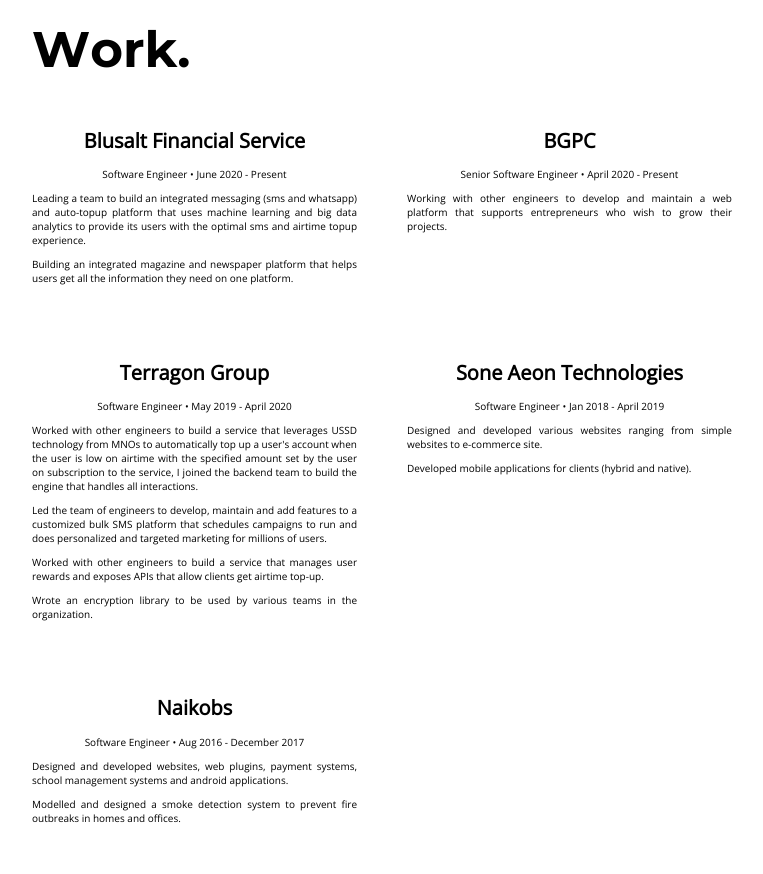
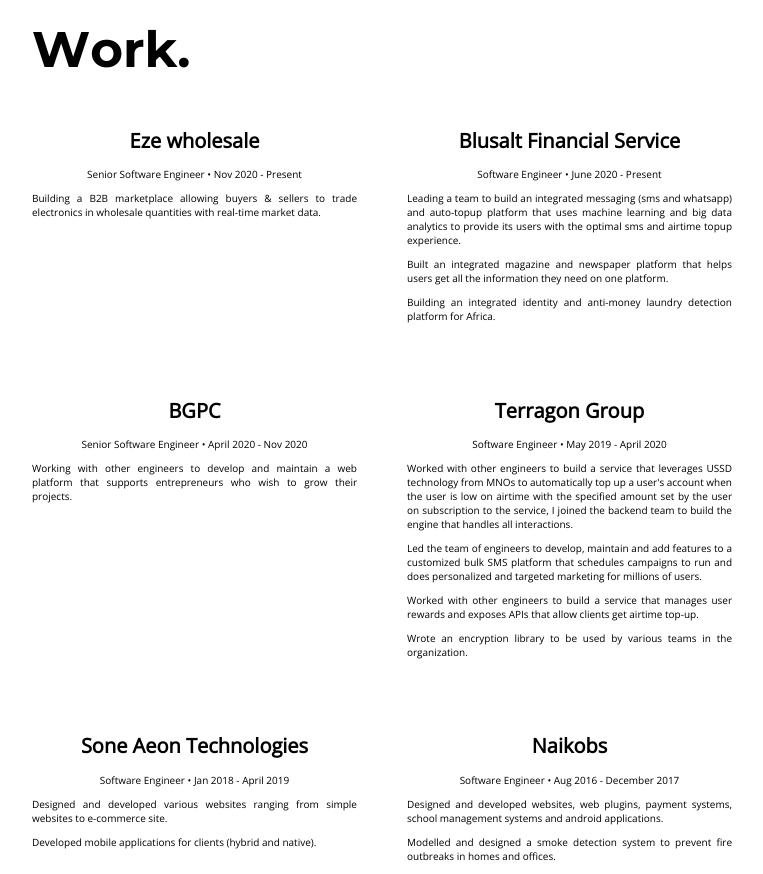
Before and after one commit to drexlar5/my-portfolio, a React (Create React App) app: page / in a window 1280 px wide. Shown: the part 1900-2774 px from the top of the page, without its empty margins (28-791 px from the left). Built offline with nearby package versions, Linux system fonts and the light colour scheme.

Commit message:
update work experience

```diff
--- a/src/yourdata.js
+++ b/src/yourdata.js
@@ -92,28 +92,37 @@
   works: [
     {
       id: 1, //DO NOT CHANGE THIS (Please)😅
+      title: "Eze wholesale",
+      service: "Senior Software Engineer",
+      date: "Nov 2020 - Present",
+      workDescription: [
+        `Building a B2B marketplace allowing buyers & sellers to trade electronics in wholesale quantities with real-time market data.`,
+      ]
+    },
+    {
+      id: 2, //DO NOT CHANGE THIS (Please)😅
       title: "Blusalt Financial Service",
       service: "Software Engineer",
       date: "June 2020 - Present",
       workDescription: [
         `Leading a team to build an integrated messaging (sms and whatsapp) and auto-topup platform that uses machine learning and big data analytics to provide its users with the optimal sms and airtime topup experience.`,
 
-        `Building an integrated magazine and newspaper platform that helps users get all the information they need on one platform.`,
-      ],
-      url: "https://radiant-garden-17845.herokuapp.com/",
-    },
-    {
-      id: 2, //DO NOT CHANGE THIS (Please)😅
-      title: "BGPC",
-      service: "Senior Software Engineer",
-      date: "April 2020 - Present",
-      workDescription: [
-        `Working with other engineers to develop and maintain a web platform that supports entrepreneurs who wish to grow their projects.`,
-      ],
-      url: "https://radiant-garden-17845.herokuapp.com/",
+        `Built an integrated magazine and newspaper platform that helps users get all the information they need on one platform.`,
+
+        `Building an integrated identity and anti-money laundry detection platform for Africa.`
+      ]
     },
     {
       id: 3, //DO NOT CHANGE THIS (Please)😅
+      title: "BGPC",
+      service: "Senior Software Engineer",
+      date: "April 2020 - Nov 2020",
+      workDescription: [
+        `Working with other engineers to develop and maintain a web platform that supports entrepreneurs who wish to grow their projects.`,
+      ]
+    },
+    {
+      id: 4, //DO NOT CHANGE THIS (Please)😅
       title: "Terragon Group", //Project Title - Add Your Project Title Here
       service: "Software Engineer", // Add Your Service Type Here
       //Project Image - Add Your Project Image Here
@@ -126,24 +135,20 @@
         `Worked with other engineers to build a service that manages user rewards and exposes APIs that allow clients get airtime top-up.`,
 
         `Wrote an encryption library to be used by various teams in the organization.`,
-      ],
-      //Project URL - Add Your Project Url Here
-      url: "https://play.google.com/store/apps/details?id=com.savests.main",
+      ]
     },
     {
-      id: 4, //DO NOT CHANGE THIS (Please)😅
+      id: 5, //DO NOT CHANGE THIS (Please)😅
       title: "Sone Aeon Technologies",
       service: "Software Engineer",
       date: "Jan 2018 - April 2019",
       workDescription: [
         `Designed and developed various websites ranging from simple websites to e-commerce site.`,
         `Developed mobile applications for clients (hybrid and native).`,
-      ],
-      url:
-        "https://play.google.com/store/apps/details?id=com.agboolamichael.apptiku",
+      ]
     },
     {
-      id: 5, //DO NOT CHANGE THIS (Please)😅
+      id: 6, //DO NOT CHANGE THIS (Please)😅
       title: "Naikobs",
       service: "Software Engineer",
       date: "Aug 2016 - December 2017",
@@ -151,8 +156,7 @@
         `Designed and developed websites, web plugins, payment systems, school management systems and android applications.`,
 
         `Modelled and designed a smoke detection system to prevent fire outbreaks in homes and offices.`,
-      ],
-      url: "https://radiant-garden-17845.herokuapp.com/",
+      ]
     },
     //     {
     //         id: 4,//DO NOT CHANGE THIS (Please)😅
```
Lines whose indentation alone changed are shown as unchanged.
